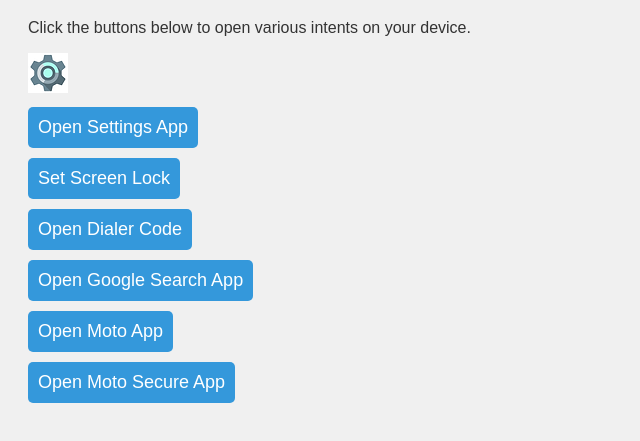
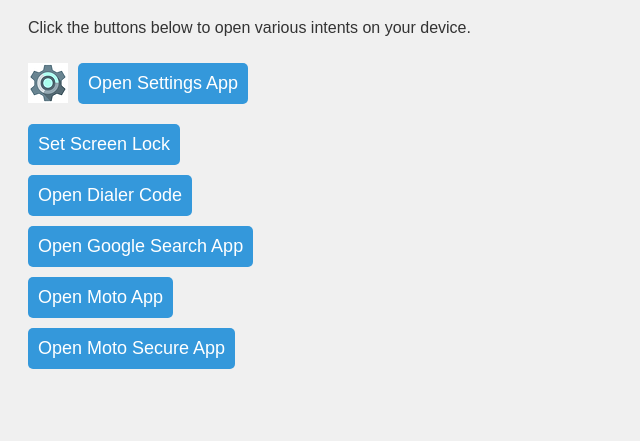
Before and after one commit to SamLee8/frp, a plain HTML site: page index.html in a window 1280 px wide. Shown: the part 89-530 px from the top of the page, without its empty margins (0-640 px from the left). Drawn offline with Linux system fonts and the light colour scheme.

Commit message:
Update index.html

```diff
--- a/index.html
+++ b/index.html
@@ -15,6 +15,11 @@
         h1 {
             color: #2c3e50;
         }
+        .button-container {
+    display: flex;
+    align-items: center; /* Aligns items vertically */
+    margin-bottom: 10px; /* Adds space between buttons */
+}
         .button {
             display: flex; /* Use flexbox for button layout */
             align-items: center; /* Center icon and text vertically */
```
